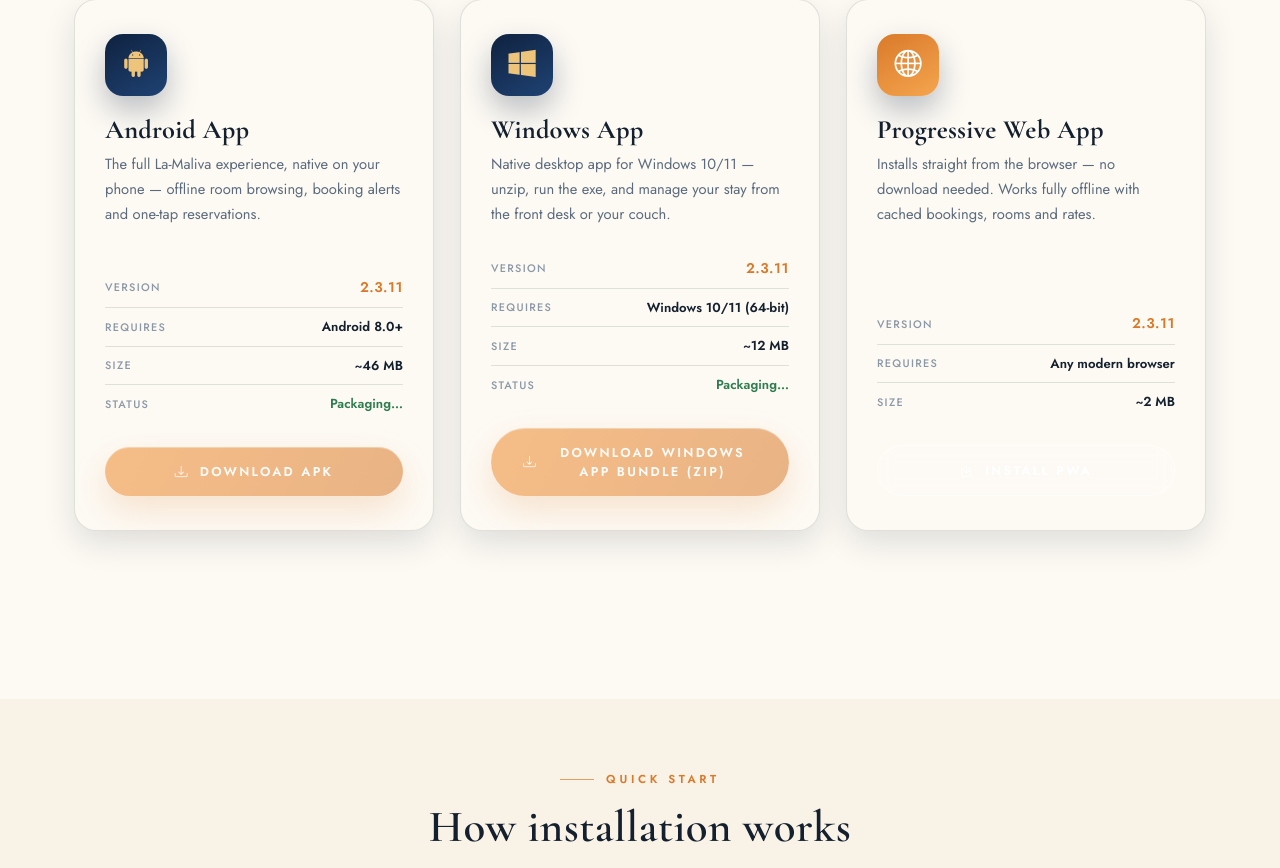
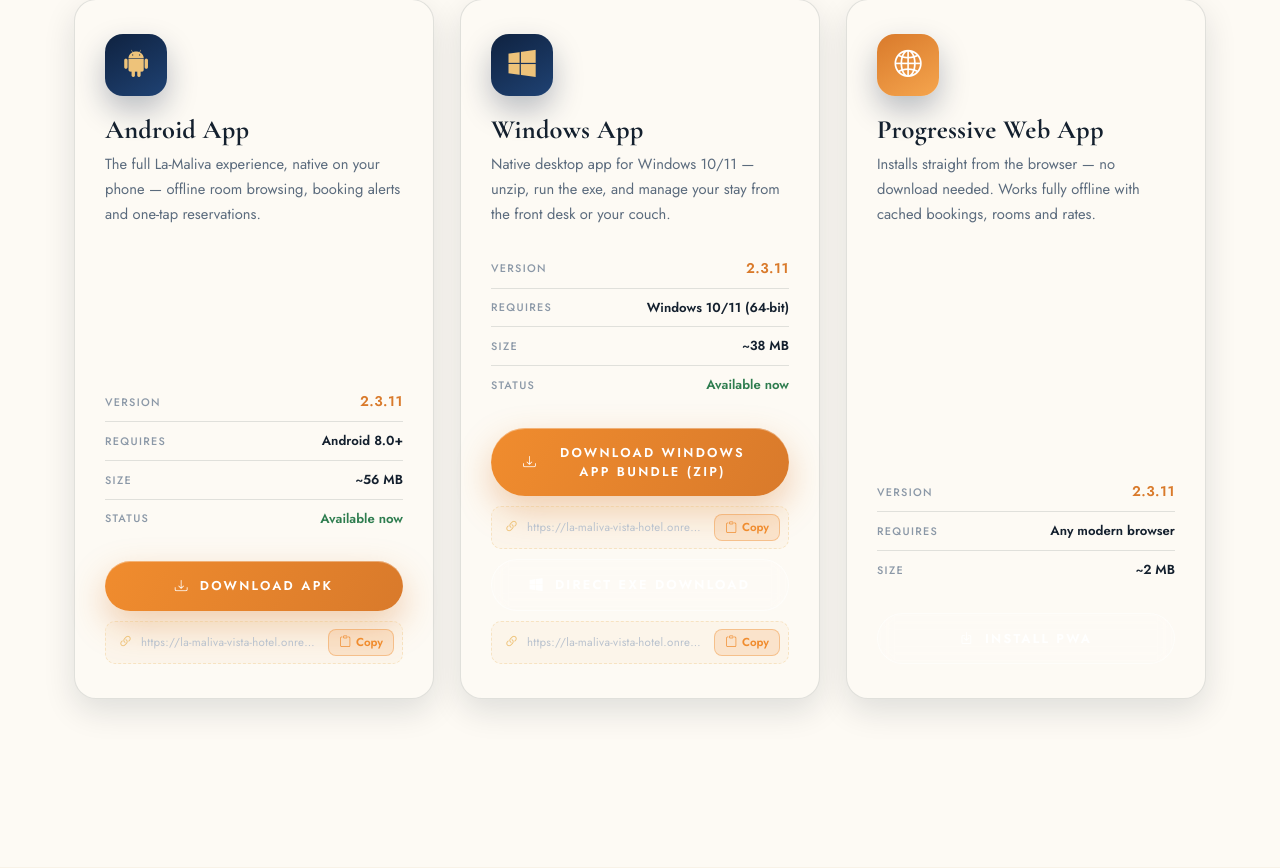
Before and after one commit to kayefande-droid/la-maliva-vista-hotel, a Flask app: page /downloads in a window 1280 px wide. Shown: the part 513-1381 px from the top of the page. Run offline with Flask 3, Linux system fonts and the light colour scheme; some libraries are stand-ins or nearby versions.

Commit message:
Serve app downloads via GitHub Releases, stop committing binaries to git
- /downloads/<platform> and /downloads/windows/exe fall back to Release
  assets when no local bundle exists; downloads page reflects that
- Untrack static/releases APK/ZIP/EXE (each ~55-70MB cloned per deploy,
  blew past Render free-tier size limits); gitignore them going forward

Generated with Codebuff
Co-Authored-By: Codebuff <noreply@codebuff.com>

```diff
--- a/app.py
+++ b/app.py
@@ -2596,6 +2596,15 @@ APP_RELEASES = {
 }
 
 
+GITHUB_OWNER_REPO = 'kayefande-droid/la-maliva-vista-hotel'
+RELEASE_TAG = 'v' + APP_VERSION  # keep in step with the GitHub Release tag
+
+
+def _github_asset_url(filename):
+    """Direct GitHub Release asset URL (serves downloads without git bloat)."""
+    return f'https://github.com/{GITHUB_OWNER_REPO}/releases/download/{RELEASE_TAG}/{filename}'
+
+
 def _release_meta(platform_key):
     meta = dict(APP_RELEASES[platform_key])
     meta['version'] = APP_VERSION
@@ -2603,6 +2612,10 @@ def _release_meta(platform_key):
     meta['filename'] = meta['file'].format(v=APP_VERSION) if meta['file'] else None
     release_path = os.path.join(basedir, 'static', 'releases', meta['filename'] or '')
     meta['available'] = os.path.exists(release_path)
+    # Binaries live on GitHub Releases (never in git — free-tier size limits),
+    # so a missing local file falls back to the Release asset, not a dead page.
+    meta['release_url'] = _github_asset_url(meta['filename']) if meta['filename'] else None
+    meta['available'] = meta['available'] or bool(meta['release_url'])
     try:
         meta['size_bytes'] = os.path.getsize(release_path) if meta['available'] else 0
     except OSError:
@@ -2612,6 +2625,8 @@ def _release_meta(platform_key):
         meta['exe_filename'] = os.path.basename(exe_path)
         meta['exe_available'] = os.path.isfile(exe_path)
         meta['exe_size_bytes'] = os.path.getsize(exe_path) if meta['exe_available'] else 0
+        meta['exe_release_url'] = _github_asset_url(meta['exe_filename'])
+        meta['exe_available'] = meta['exe_available'] or True  # Release asset is the fallback
     return meta
 
 
@@ -2793,14 +2808,15 @@ def windows_exe_shortcut():
     version = APP_VERSION
     filename = f'La-Maliva-Vista-{version}.exe'
     release_path = os.path.join(basedir, 'static', 'releases', filename)
-    if not os.path.isfile(release_path):
-        flash(f'The Windows executable for v{version} is being packaged — check back shortly.', 'info')
-        return redirect(url_for('downloads'))
     try:
         _record_app_event('install', 'windows')
     except Exception:
         db.session.rollback()
-    return send_file(release_path, as_attachment=True, download_name=filename)
+    if os.path.isfile(release_path):
+        return send_file(release_path, as_attachment=True, download_name=filename)
+    # No local bundle (binaries ship via GitHub Releases, not git) — redirect
+    # straight to the Release asset so the download still starts immediately.
+    return redirect(_github_asset_url(filename), code=302)
 
 
 @app.route('/downloads/<platform>')
@@ -2812,13 +2828,15 @@ def download_release(platform):
         return redirect(url_for('downloads'))
     meta = _release_meta(platform)
     release_path = os.path.join(basedir, 'static', 'releases', meta['filename'])
-    if meta['available']:
-        # Growth analytics: every served download counts as an install
-        try:
-            _record_app_event('install', platform)
-        except Exception:
-            db.session.rollback()
+    # Growth analytics: every served download counts as an install
+    try:
+        _record_app_event('install', platform)
+    except Exception:
+        db.session.rollback()
+    if os.path.isfile(release_path):
         return send_file(release_path, as_attachment=True, download_name=meta['filename'])
+    if meta.get('release_url'):
+        return redirect(meta['release_url'], code=302)
     flash(f"The {meta['label']} for v{APP_VERSION} is being packaged — check back shortly.", 'info')
     return redirect(url_for('downloads'))
 
--- a/templates/downloads.html
+++ b/templates/downloads.html
@@ -134,7 +134,7 @@
                     <ul class="dl-meta">
                         <li><span class="k">Version</span><span class="v ver rel-ver">{{ app_version }}</span></li>
                         <li><span class="k">Requires</span><span class="v">{{ android.min_os }}</span></li>
-                        <li><span class="k">Size</span><span class="v">{{ '%.0f'|format(android.size_bytes / 1048576) if android.available else '~46' }} MB</span></li>
+                        <li><span class="k">Size</span><span class="v">{{ ('%.0f'|format(android.size_bytes / 1048576)) + ' MB' if android.size_bytes else android.size }}</span></li>
                         <li><span class="k">Status</span><span class="v ok">{{ 'Available now' if android.available else 'Packaging…' }}</span></li>
                     </ul>
                     <a class="btn-lux {{ 'disabled' if not android.available }}" style="text-align:center; {{ 'pointer-events:none; opacity:.55;' if not android.available }}"
@@ -157,7 +157,7 @@
                     <ul class="dl-meta">
                         <li><span class="k">Version</span><span class="v ver rel-ver">{{ app_version }}</span></li>
                         <li><span class="k">Requires</span><span class="v">{{ windows.min_os }}</span></li>
-                        <li><span class="k">Size</span><span class="v">{{ '%.0f'|format(windows.size_bytes / 1048576) if windows.available else '~12' }} MB</span></li>
+                        <li><span class="k">Size</span><span class="v">{{ ('%.0f'|format(windows.size_bytes / 1048576)) + ' MB' if windows.size_bytes else windows.size }}</span></li>
                         <li><span class="k">Status</span><span class="v ok">{{ 'Available now' if windows.available else 'Packaging…' }}</span></li>
                     </ul>
                     <a class="btn-lux {{ 'disabled' if not windows.available }}" style="text-align:center; {{ 'pointer-events:none; opacity:.55;' if not windows.available }}"
```
Also changed, not shown: 1 other file.
